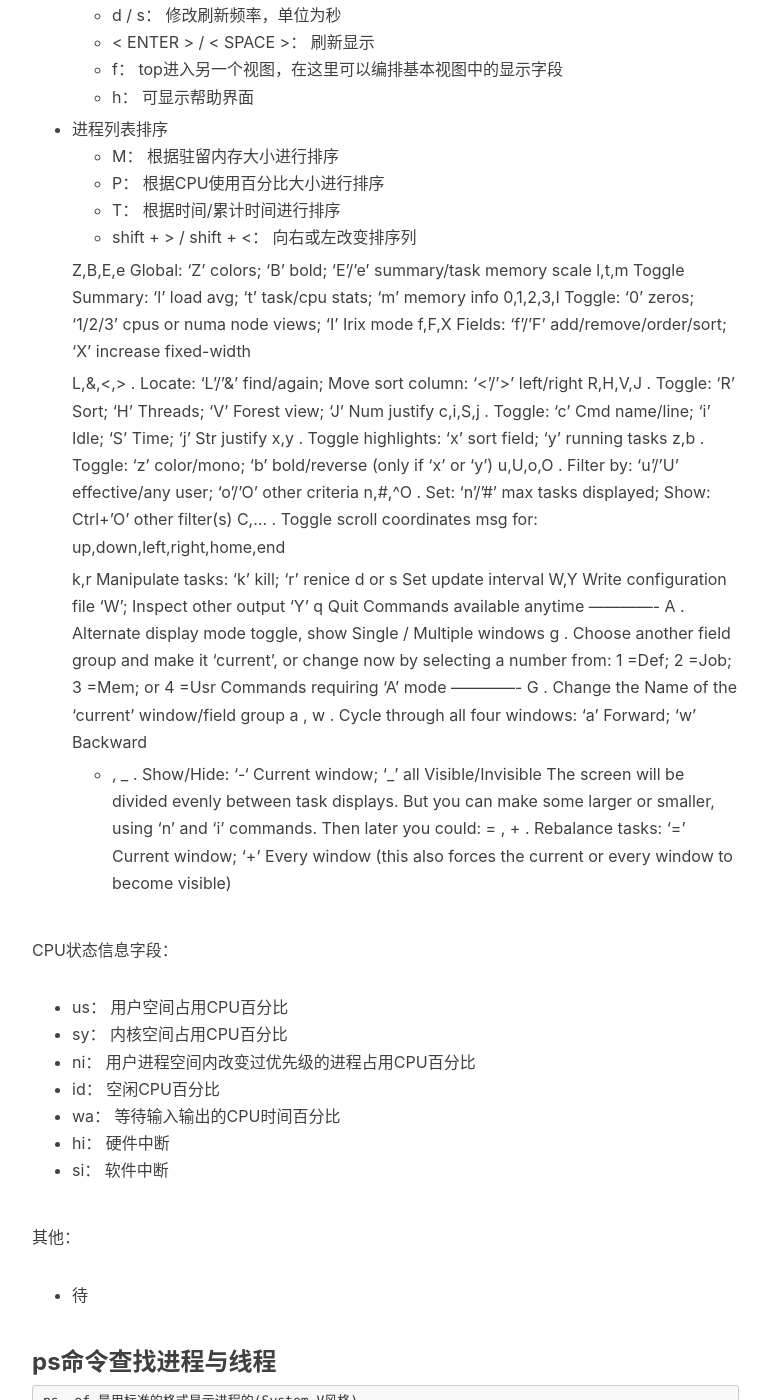
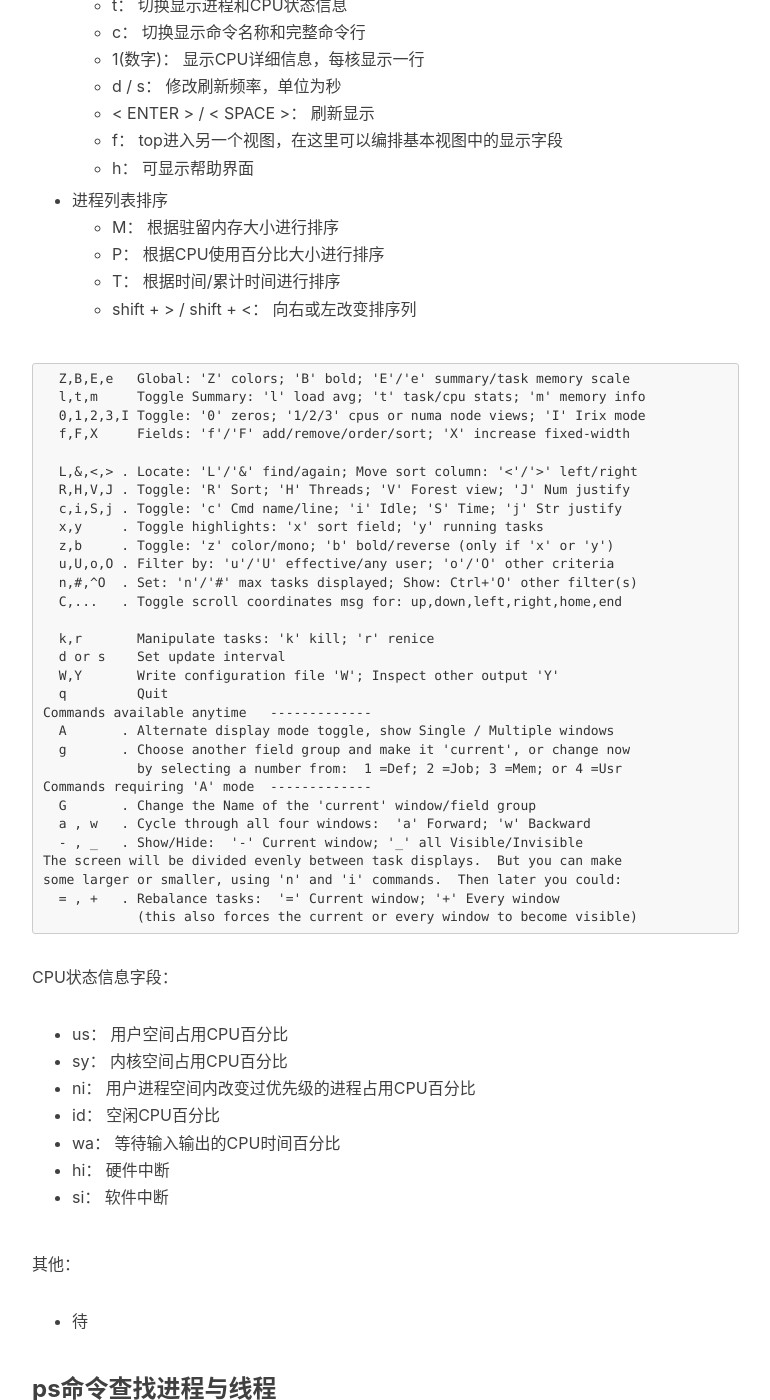
Before and after one commit to zhouj000/zhouj000.github.io, a Jekyll site: the page built from _posts/2018-06-24-investigate-cpu-100.markdown, in a window 1280 px wide and 1400 px high, scrolled down 2337 px. Shown: the whole window, without its empty margins (233-1003 px from the left). Built offline with Jekyll 4.4.1, drawn with Linux system fonts in a browser that asks for light colours; nearby versions of some CDN libraries; comment, search, counter and statistics services are not loaded; some of the changed text lies outside the part shown.

Commit message:
修改排版

````diff
--- a/_posts/2018-06-24-investigate-cpu-100.markdown
+++ b/_posts/2018-06-24-investigate-cpu-100.markdown
@@ -15,15 +15,14 @@
 
 > 一个应用占用CPU很高，除了确实是计算密集型应用之外，通常原因都是出现了死循环，死递归和死锁。
 
-```
-当us值过高时，表示运行的应用消耗大量的CPU。
+> 当us值过高时，表示运行的应用消耗大量的CPU。
 java应用造成us高的原因主要是线程一直处于可运行（Runnable）状态，
 通常这些线程在执行无阻塞、循环、正则或纯粹的计算等任务造成的；另外一个可能也会造成us高的原因是频繁GC。
 
-当sy值高时，表示linux花费了更多的时间在进行java线程切换。
+> 当sy值高时，表示linux花费了更多的时间在进行java线程切换。
 java应用造成这种现象的主要原因是启动的线程比较多，且这些线程多数处于不断的阻塞（例如锁等待，IO等待状态）和执行状态的变化过程中，
 这就导致了操作系统要不断地切换执行的线程，产生大量的线程上下文切换。
-```
+
 
 # 1.确定Java应用进程
 
@@ -92,6 +91,7 @@
 	- T： 根据时间/累计时间进行排序
 	- shift + > / shift + <： 向右或左改变排序列
 
+```
   Z,B,E,e   Global: 'Z' colors; 'B' bold; 'E'/'e' summary/task memory scale
   l,t,m     Toggle Summary: 'l' load avg; 't' task/cpu stats; 'm' memory info
   0,1,2,3,I Toggle: '0' zeros; '1/2/3' cpus or numa node views; 'I' Irix mode
@@ -122,6 +122,7 @@
 some larger or smaller, using 'n' and 'i' commands.  Then later you could:
   = , +   . Rebalance tasks:  '=' Current window; '+' Every window
             (this also forces the current or every window to become visible)
+```
 
 CPU状态信息字段：
 + us： 用户空间占用CPU百分比
@@ -162,6 +163,7 @@
 	+ -f:  全格式输出，生成一个完整列表
 	+ -o： 用户自定义格式
 
+```
 ********* simple selection *********  ********* selection by list *********
 -A all processes                      -C by command name
 -N negate selection                   -G by real group ID (supports names)
@@ -186,6 +188,7 @@
 -m,m,-L,-T,H  threads   S  children in sum    -y change -l format
 -M,Z  security data     c  true command name  -c scheduling class
 -w,w  wide output       n  numeric WCHAN,UID  -H process hierarchy
+```
 
 常用字段：
 + 待
````
